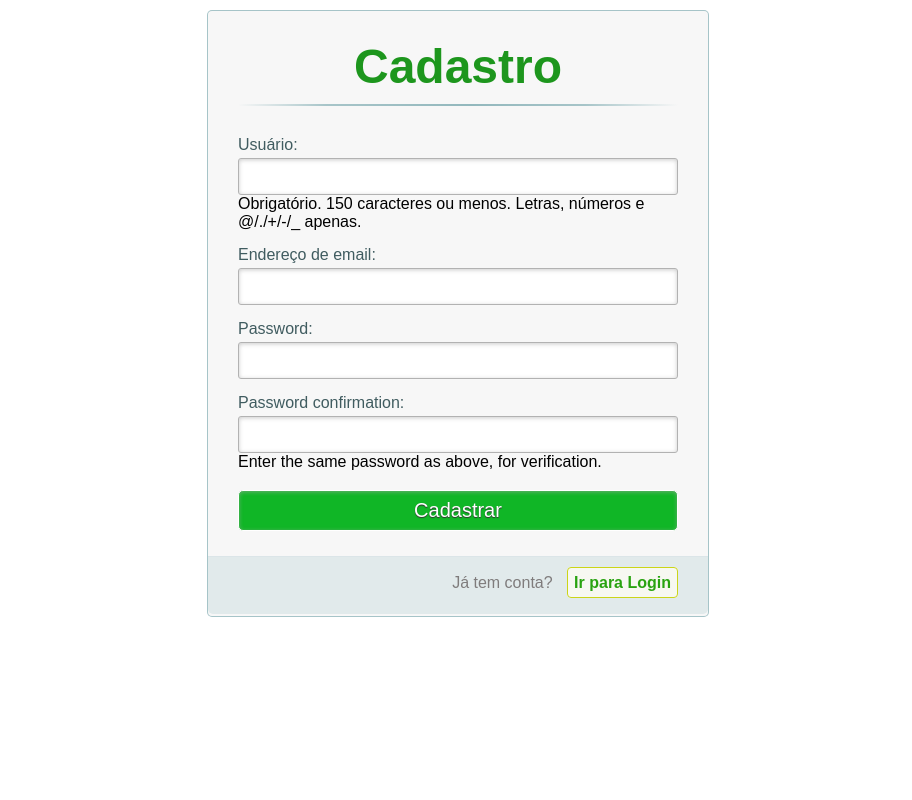
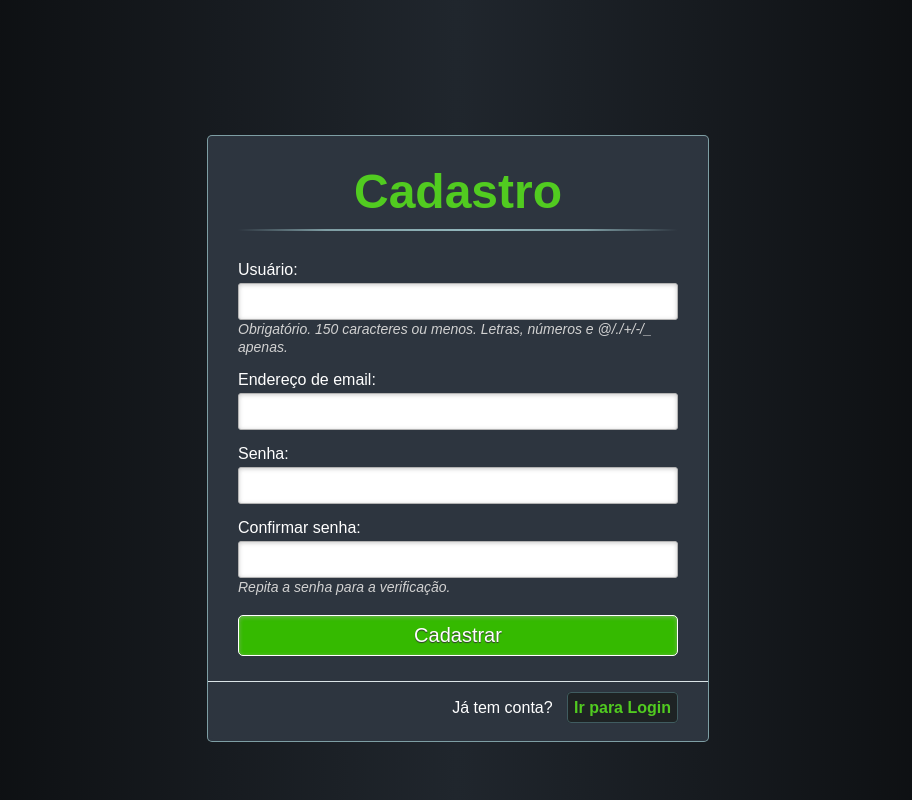
Before and after one commit to AdrielHigor/django_crypto_chat, a Django app: page /user/register in a window 1280 px wide. Shown: the whole page, without its empty margins (183-1095 px from the left). Run offline with Django 3.2, Linux system fonts and the light colour scheme.

Commit message:
Chat and Core templante and views : update

```diff
--- a/app/core/forms.py
+++ b/app/core/forms.py
@@ -5,13 +5,14 @@ from app.core import models as core
 class RegistrationForm(forms.ModelForm):
 
     error_messages = {
-        'password_mismatch': "The two password fields didn't match.",
+        'password_mismatch': "As senhas não coincidem.",
     }
-    password1 = forms.CharField(label="Password",
+
+    password1 = forms.CharField(label="Senha",
         widget=forms.PasswordInput)
-    password2 = forms.CharField(label="Password confirmation",
+    password2 = forms.CharField(label="Confirmar senha",
         widget=forms.PasswordInput,
-        help_text="Enter the same password as above, for verification.")
+        help_text="Repita a senha para a verificação.")
 
     def clean_password2(self):
         password1 = self.cleaned_data.get("password1")
--- a/app/core/views.py
+++ b/app/core/views.py
@@ -4,32 +4,8 @@ from django.contrib.auth.views import LoginView
 from django.views.generic.edit import CreateView, UpdateView
 # Create your views here.
 
-# def login(request):
-#     return render(request, 'core/user/login.html', {})
-
-# def registration(request):
-#     if request.method == "POST":
-#         form = core.RegistrationForm(request.POST)
-#         if form.is_valid():
-#             user = form.save()
-#             username = form.cleaned_data.get('username')
-#             # login(request, user)
-#             return redirect("main:homepage")
-
-#         else:
-#             for msg in form.error_messages:
-#                 print(form.error_messages[msg])
-
-#             return render(request = request,
-#                           template_name = "core/user/register.html",
-#                           context={"form":form})
-#     else:
-#         form = core.RegistrationForm
-#         return render(request = request,
-#                     template_name = "core/user/register.html",
-#                     context={"form":form})
-
 class UserSignUpView(CreateView):
     template_name = 'core/user/register.html'
     model = models.User
     form_class = forms.RegistrationForm
+    success_url = "login"
--- a/crypto_chat/urls.py
+++ b/crypto_chat/urls.py
@@ -25,5 +25,5 @@ urlpatterns = [
     path('user/login', auth_views.LoginView.as_view(template_name='core/user/login.html'), name='user-login'),
     path('logout/', auth_views.LogoutView.as_view(), name='logout'),
     path('user/register', core.UserSignUpView.as_view(), name='user-register'),
-    path('home/', chat.home, name='home-page'),
+    path('home/', chat.HomeView.as_view(), name='home-page'),
 ]
--- /dev/null
+++ b/static/core/css/auth.css
@@ -0,0 +1,196 @@
+/* CSS reset */
+*,
+*:before,
+*:after {
+  margin: 0;
+  padding: 0;
+  font-family: Arial, sans-serif;
+}
+
+body {
+  margin: 10px;
+  background-image: radial-gradient(circle, #20262d, #070809);
+}
+
+a {
+  text-decoration: none;
+}
+
+/* esconde as ancoras da tela */
+a.links {
+  display: none;
+}
+
+/* content que contem os formulários */
+.content {
+  width: 500px;
+  margin: 0px auto;
+  position: relative;
+}
+
+/* formatando o cabeçalho dos formulários */
+h1 {
+  font-size: 48px;
+  color: #51cb20;
+  padding: 10px 0;
+  font-family: Arial, Helvetica, sans-serif;
+  font-weight: bold;
+  text-align: center;
+  padding-bottom: 30px;
+}
+h1:after {
+  content: " ";
+  display: block;
+  width: 100%;
+  height: 2px;
+  margin-top: 10px;
+  background: -webkit-linear-gradient(
+    left,
+    rgba(33, 42, 43, 0) 0%,
+    rgba(147, 184, 189, 0.8) 20%,
+    rgba(147, 184, 189, 1) 53%,
+    rgba(147, 184, 189, 0.8) 79%,
+    rgba(147, 184, 189, 0) 100%
+  );
+  background: linear-gradient(
+    left,
+    rgba(147, 184, 189, 0) 0%,
+    rgba(147, 184, 189, 0.8) 20%,
+    rgba(147, 184, 189, 1) 53%,
+    rgba(147, 184, 189, 0.8) 79%,
+    rgba(147, 184, 189, 0) 100%
+  );
+}
+
+p {
+  margin-bottom: 15px;
+}
+p:first-child {
+  margin: 0px;
+}
+label {
+  color: #ffffff;
+  position: relative;
+}
+
+/**** advanced input styling ****/
+/* placeholder */
+::-webkit-input-placeholder {
+  color: #bebcbc;
+  font-style: italic;
+}
+input:-moz-placeholder,
+textarea:-moz-placeholder {
+  color: #bebcbc;
+  font-style: italic;
+}
+input {
+  outline: none;
+}
+
+input:not([type="checkbox"]) {
+  width: 95%;
+  margin-top: 4px;
+  padding: 10px;
+  border: 1px solid #b2b2b2;
+
+  -webkit-border-radius: 3px;
+  border-radius: 3px;
+
+  -webkit-box-shadow: 0px 1px 4px 0px rgba(168, 168, 168, 0.6) inset;
+  box-shadow: 0px 1px 4px 0px rgba(168, 168, 168, 0.6) inset;
+
+  -webkit-transition: all 0.2s linear;
+  transition: all 0.2s linear;
+}
+
+/*estilo do botão submit */
+input[type="submit"] {
+  width: 100% !important;
+  cursor: pointer;
+  background: #35ba00;
+  padding: 8px 5px;
+  color: #fff;
+  font-size: 20px;
+  border: 1px solid #fff;
+  margin-bottom: 10px;
+  text-shadow: 0 1px 1px #333;
+
+  -webkit-border-radius: 5px;
+  border-radius: 5px;
+
+  transition: all 0.2s linear;
+}
+input[type="submit"]:hover {
+  background: #1d961d;
+}
+
+/*marcando os links para mudar de um formulário para outro */
+.link {
+  position: absolute;
+  background: #2d353f;
+  color: #ffffff;
+  left: 0px;
+  height: 20px;
+  width: 440px;
+  padding: 17px 30px 20px 30px;
+  font-size: 16px;
+  text-align: right;
+  border-top: 1px solid #dbe5e8;
+
+  -webkit-border-radius: 0 0 5px 5px;
+  border-radius: 0 0 5px 5px;
+}
+.link a {
+  font-weight: bold;
+  background: #1e2324;
+  padding: 6px;
+  color: #51cb20;
+  margin-left: 10px;
+  border: 1px solid #405c60;
+
+  -webkit-border-radius: 4px;
+  border-radius: 4px;
+
+  -webkit-transition: all 0.4s linear;
+  transition: all 0.4s linear;
+}
+.link a:hover {
+  color: #088a00;
+  background: #34393a;
+  border: 1px solid #4ab3c6;
+}
+
+/* estilos para para ambos os formulários */
+#cadastro,
+#login {
+  position: absolute;
+  top: 125px;
+  width: 88%;
+  padding: 18px 6% 60px 6%;
+  margin: 0 0 35px 0;
+  background: #2d353f;
+  border: 1px solid rgba(147, 184, 189, 0.8);
+
+  border-radius: 5px;
+
+  -webkit-animation-duration: 0.5s;
+  -webkit-animation-timing-function: ease;
+  -webkit-animation-fill-mode: both;
+
+  animation-duration: 0.5s;
+  animation-timing-function: ease;
+  animation-fill-mode: both;
+}
+
+.helptext {
+  color: #d1d1d1;
+  font-family: Arial, Helvetica, sans-serif;
+  font-style: italic;
+  font-size: 14px;
+}
+
+.errorlist {
+  color: #e70000;
+  font-size: 16px;
+}
--- a/static/core/css/login.css
+++ /dev/null
@@ -1,228 +0,0 @@
-/* CSS reset */
-*, *:before, *:after {
-    margin:0;
-    padding:0;
-    font-family: Arial,sans-serif;
-  }
-
-  body{
-    margin:10px;
-  }
-
-  a{
-    text-decoration: none;
-  }
-
-  /* esconde as ancoras da tela */
-  a.links{
-    display: none;
-  }
-
-  /* content que contem os formulários */
-  .content{
-    width: 500px;
-    margin: 0px auto;
-    position: relative;
-  }
-
-  /* formatando o cabeçalho dos formulários */
-  h1{
-    font-size: 48px;
-    color: #1d961d;
-    padding: 10px 0;
-    font-family: Arial,sans-serif;
-    font-weight: bold;
-    text-align: center;
-    padding-bottom: 30px;
-  }
-  h1:after{
-    content: ' ';
-    display: block;
-    width: 100%;
-    height: 2px;
-    margin-top: 10px;
-    background: -webkit-linear-gradient(left, rgba(33, 42, 43, 0) 0%,rgba(147,184,189,0.8) 20%,rgba(147,184,189,1) 53%,rgba(147,184,189,0.8) 79%,rgba(147,184,189,0) 100%);
-    background: linear-gradient(left, rgba(147,184,189,0) 0%,rgba(147,184,189,0.8) 20%,rgba(147,184,189,1) 53%,rgba(147,184,189,0.8) 79%,rgba(147,184,189,0) 100%);
-  }
-
-  p{
-    margin-bottom:15px;
-  }
-  p:first-child{
-    margin: 0px;
-  }
-  label{
-    color: #405c60;
-    position: relative;
-  }
-
-  /**** advanced input styling ****/
-  /* placeholder */
-  ::-webkit-input-placeholder  {
-    color: #bebcbc;
-    font-style: italic;
-  }
-  input:-moz-placeholder,
-  textarea:-moz-placeholder{
-    color: #bebcbc;
-    font-style: italic;
-  }
-  input {
-    outline: none;
-  }
-
-  input:not([type="checkbox"]){
-    width: 95%;
-    margin-top: 4px;
-    padding: 10px;
-    border: 1px solid #b2b2b2;
-
-    -webkit-border-radius: 3px;
-    border-radius: 3px;
-
-    -webkit-box-shadow: 0px 1px 4px 0px rgba(168, 168, 168, 0.6) inset;
-    box-shadow: 0px 1px 4px 0px rgba(168, 168, 168, 0.6) inset;
-
-    -webkit-transition: all 0.2s linear;
-    transition: all 0.2s linear;
-  }
-
-  /*estilo do botão submit */
-  input[type="submit"]{
-    width: 100%!important;
-    cursor: pointer;
-    background: #10b626;
-    padding: 8px 5px;
-    color: #fff;
-    font-size: 20px;
-    border: 1px solid #fff;
-    margin-bottom: 10px;
-    text-shadow: 0 1px 1px #333;
-
-    -webkit-border-radius: 5px;
-    border-radius: 5px;
-
-    transition: all 0.2s linear;
-  }
-  input[type="submit"]:hover{
-    background: #1d961d;
-  }
-
-  /*marcando os links para mudar de um formulário para outro */
-  .link{
-    position: absolute;
-    background: #e1eaeb;
-    color: #7f7c7c;
-    left: 0px;
-    height: 20px;
-    width: 440px;
-    padding: 17px 30px 20px 30px;
-    font-size: 16px;
-    text-align: right;
-    border-top: 1px solid #dbe5e8;
-
-    -webkit-border-radius: 0 0  5px 5px;
-    border-radius: 0 0  5px 5px;
-  }
-  .link a {
-    font-weight: bold;
-    background: #f7f8f1;
-    padding: 6px;
-    color: rgb(41, 163, 16);
-    margin-left: 10px;
-    border: 1px solid #cbd518;
-
-    -webkit-border-radius: 4px;
-    border-radius: 4px;
-
-    -webkit-transition: all 0.4s linear;
-    transition: all 0.4s  linear;
-  }
-  .link a:hover {
-    color: #088a00;
-    background: #f7f7f7;
-    border: 1px solid #4ab3c6;
-  }
-
-  /* estilos para para ambos os formulários */
-  #cadastro, #login{
-    position: absolute;
-    top: 0px;
-    width: 88%;
-    padding: 18px 6% 60px 6%;
-    margin: 0 0 35px 0;
-    background: rgb(247, 247, 247);
-    border: 1px solid rgba(147, 184, 189,0.8);
-
-
-    border-radius: 5px;
-
-    -webkit-animation-duration: 0.5s;
-    -webkit-animation-timing-function: ease;
-    -webkit-animation-fill-mode: both;
-
-    animation-duration: 0.5s;
-    animation-timing-function: ease;
-    animation-fill-mode: both;
-  }
-
-  #paracadastro:target ~ .content #cadastro,
-  #paralogin:target ~ .content #login{
-    z-index: 2;
-    -webkit-animation-name: fadeInLeft;
-    animation-name: fadeInLeft;
-
-    -webkit-animation-delay: .1s;
-    animation-delay: .1s;
-  }
-  #registro:target ~ .content #login,
-  #paralogin:target ~ .content #cadastro{
-    -webkit-animation-name: fadeOutLeft;
-    animation-name: fadeOutLeft;
-  }
-
-  /*fadeInLeft*/
-  @-webkit-keyframes fadeInLeft {
-    0% {
-      opacity: 0;
-      -webkit-transform: translateX(-20px);
-    }
-    100% {
-      opacity: 1;
-      -webkit-transform: translateX(0);
-    }
-  }
-
-  @keyframes fadeInLeft {
-    0% {
-      opacity: 0;
-      transform: translateX(-20px);
-    }
-    100% {
-      opacity: 1;
-      transform: translateX(0);
-    }
-  }
-
-  /*fadeOutLeft*/
-  @-webkit-keyframes fadeOutLeft {
-    0% {
-      opacity: 1;
-      -webkit-transform: translateX(0);
-    }
-    100% {
-      opacity: 0;
-      -webkit-transform: translateX(-20px);
-    }
-  }
-
-  @keyframes fadeOutLeft {
-    0% {
-      opacity: 1;
-      transform: translateX(0);
-    }
-    100% {
-      opacity: 0;
-      transform: translateX(-20px);
-    }
-  }
--- a/templates/core/user/base.html
+++ b/templates/core/user/base.html
@@ -4,7 +4,7 @@
   <head>
     <meta charset="UTF-8" />
     <title>Crypto_Chat</title>
-    <link rel="stylesheet" type="text/css" href="{% static 'core/css/login.css' %}" />
+    <link rel="stylesheet" type="text/css" href="{% static 'core/css/auth.css' %}" />
   </head>
   <body>
       {% block content %}
```
Also changed, not shown: app/chat/views.py (+6 -3 lines), crypto_chat/settings.py (+1 -10 lines), static/chat/css/chat.css (+2 -6 lines), templates/chat/chat.html (+0 -15 lines), templates/core/user/login.html (+0 -23 lines), templates/core/user/register.html (+0 -44 lines).
